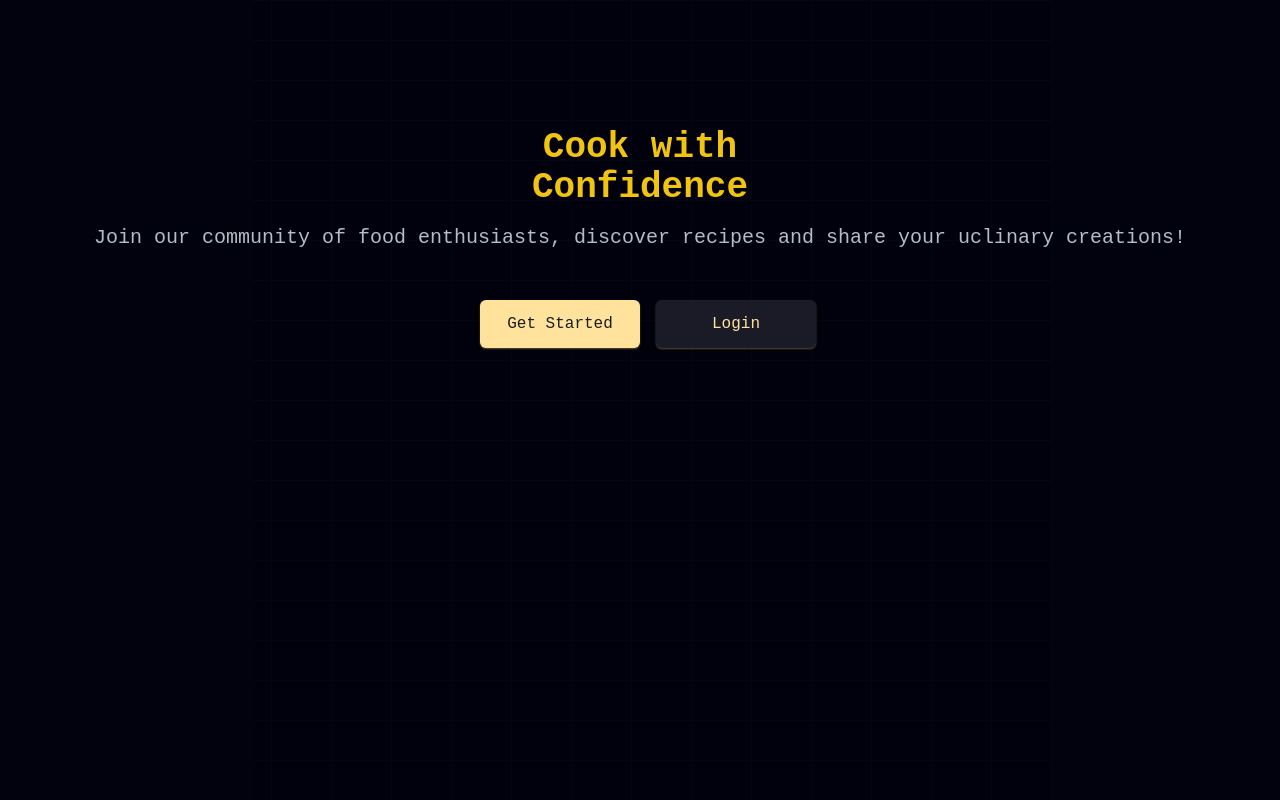
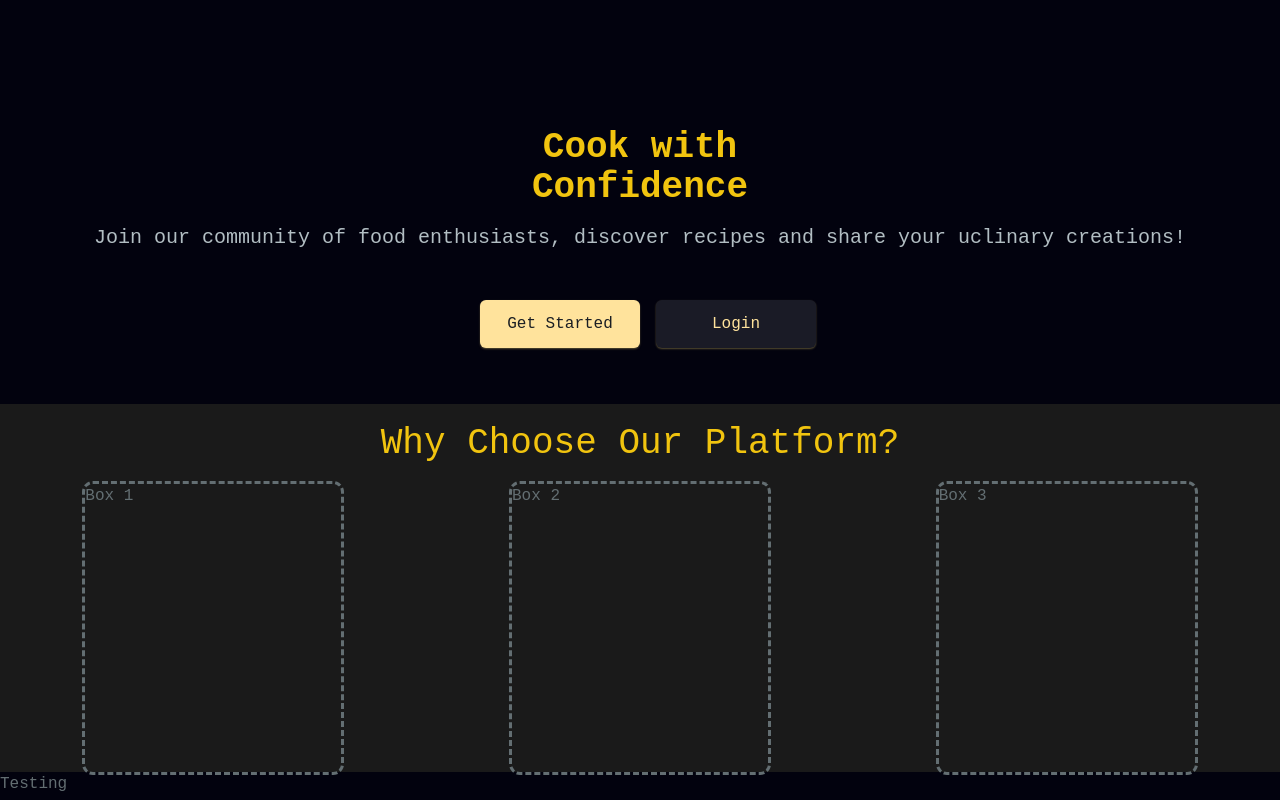
Before and after one commit to TypeErrorDev/Recipeek, a React (Vite) app: page / in a window 1280 px wide. Built offline with nearby package versions, Linux system fonts and the light colour scheme.

Commit message:
search is kinda working

```diff
--- a/src/Components/Cards.jsx
+++ b/src/Components/Cards.jsx
@@ -22,7 +22,7 @@ const Cards = ({ image, name, tags, rating, id, fullRecipe }) => {
 
   return (
     <div>
-      <div className="flex justify-center items-center"></div>
+      <div className="flex justify-center items-center">
         <div className="flex flex-row md:flex-row justify-center items-center my-2">
           <div
             onClick={handleCardClick}
@@ -55,6 +55,7 @@ const Cards = ({ image, name, tags, rating, id, fullRecipe }) => {
           </div>
         </div>
       </div>
+    </div>
   );
 };
 
--- a/src/Components/LandingPage.jsx
+++ b/src/Components/LandingPage.jsx
@@ -11,32 +11,8 @@ const LandingPage = () => {
 
   return (
     <>
-      <div className="relative w-full min-h-screen overflow-hidden">
-        <div className="absolute inset-0 z-10 animate-[pulse_10s_ease-in-out_infinite] -scale-x-150 left-6">
-          <svg
-            viewBox="0 0 800 1200"
-            xmlns="http://www.w3.org/2000/svg"
-            className="w-full h-full"
-          >
-            <rect width="800" height="1200" fill="#02020E" />
-            <pattern
-              id="grid"
-              width="60"
-              height="60"
-              patternUnits="userSpaceOnUse"
-            >
-              <path
-                d="M 60 0 L 0 0 0 60"
-                fill="none"
-                stroke="#1d1d21"
-                strokeWidth="1"
-                opacity="0.7"
-              />
-            </pattern>
-            <rect width="800" height="1200" fill="url(#grid)" />
-          </svg>
-        </div>
-        <div className="relative z-20 px-4">
+      <div className="w-full min-h-screen overflow-hidden">
+        <div className=" px-4">
           <div className="text-center pt-32 ">
             <h1 className="text-warning-dark text-4xl font-bold">Cook with</h1>
             <h1 className="text-warning-dark text-4xl font-bold mb-4">
@@ -57,13 +33,26 @@ const LandingPage = () => {
             </button>
             <button
               type="button"
-              className="text-[#FFE39C] bg-[#1A1B26] hover:bg-[#1A1B26] hover:text-[#FFE39C] p-3  min-w-40 rounded-md shadow-sm shadow-[#584f32] text-md transition-all hover:scale-105"
+              className="text-[#FFE39C] bg-[#1A1B26] hover:bg-[#1A1B26] hover:text-[#FFE39C] p-3 min-w-40 rounded-md shadow-sm shadow-[#584f32] text-md transition-all hover:scale-105"
               onClick={handleLogin}
             >
               Login
             </button>
           </div>
         </div>
+        <div className="choose_platform w-full text-white flex flex-col justify-around items-center bg-[#1A1A1A] mt-10 ">
+          <div className=" flex justify-center flex-col items-center">
+            <h1 className="text-4xl text-warning-dark pt-5 text-center ">
+              Why Choose Our Platform?
+            </h1>
+            <div className=" w-screen flex items-center justify-around flex-col md:flex-row mt-5">
+              <div className="outline-dashed w-64 h-72 rounded-lg">Box 1</div>
+              <div className="outline-dashed w-64 h-72 rounded-lg">Box 2</div>
+              <div className="outline-dashed w-64 h-72 rounded-lg">Box 3</div>
+            </div>
+          </div>
+        </div>
+        <div>Testing</div>
       </div>
     </>
   );
--- a/src/Components/SearchForm.jsx
+++ b/src/Components/SearchForm.jsx
@@ -1,9 +1,67 @@
+import { useState } from "react";
 import Nav from "./Nav";
+import Cards from "./Cards";
 
 const SearchForm = () => {
+  const [recipes, setRecipes] = useState([]);
+  const [searchTerm, setSearchTerm] = useState("");
+
+  const handleChange = (e) => {
+    setSearchTerm(e.target.value);
+  };
+
+  const handleSearch = async (e) => {
+    e.preventDefault();
+    try {
+      const res = await fetch(
+        `https://dummyjson.com/recipes/search?q=${searchTerm}`
+      );
+      const data = await res.json();
+      setRecipes(data.recipes || []);
+    } catch (error) {
+      console.error("Error fetching recipes:", error);
+      setRecipes([]);
+    }
+  };
+
   return (
     <div>
       <Nav />
+      <form onSubmit={handleSearch}>
+        <input
+          type="text"
+          value={searchTerm}
+          onChange={handleChange}
+          placeholder="Search for recipes"
+          className="h-10 rounded-lg px-5 text-background-dark text-l"
+        />
+        <button
+          type="submit"
+          className="border ml-5 h-10 w-20 rounded-lg bg-warning-light text-background-dark font-bold"
+        >
+          Search
+        </button>
+      </form>
+
+      <div className=" featured-recipes flex flex-col md:flex-row flex-wrap justify-center items-center md:w-[700px] lg:w-[1000px] mt-10">
+        {recipes.length > 0 ? (
+          recipes.map((recipe, index) => (
+            <Cards
+              key={index}
+              fullRecipe={recipe}
+              image={recipe.image}
+              name={recipe.name}
+              rating={recipe.rating}
+              tags={recipe.tags}
+              id={recipe.id}
+            />
+          ))
+        ) : (
+          <p className="text-[50px] w-auto text-wrap text-warning-dark p-2 text-center hidden">
+            Loading...🍳🔥
+          </p>
+        )}
+      </div>
     </div>
   );
 };
```
Lines whose indentation alone changed are shown as unchanged.
